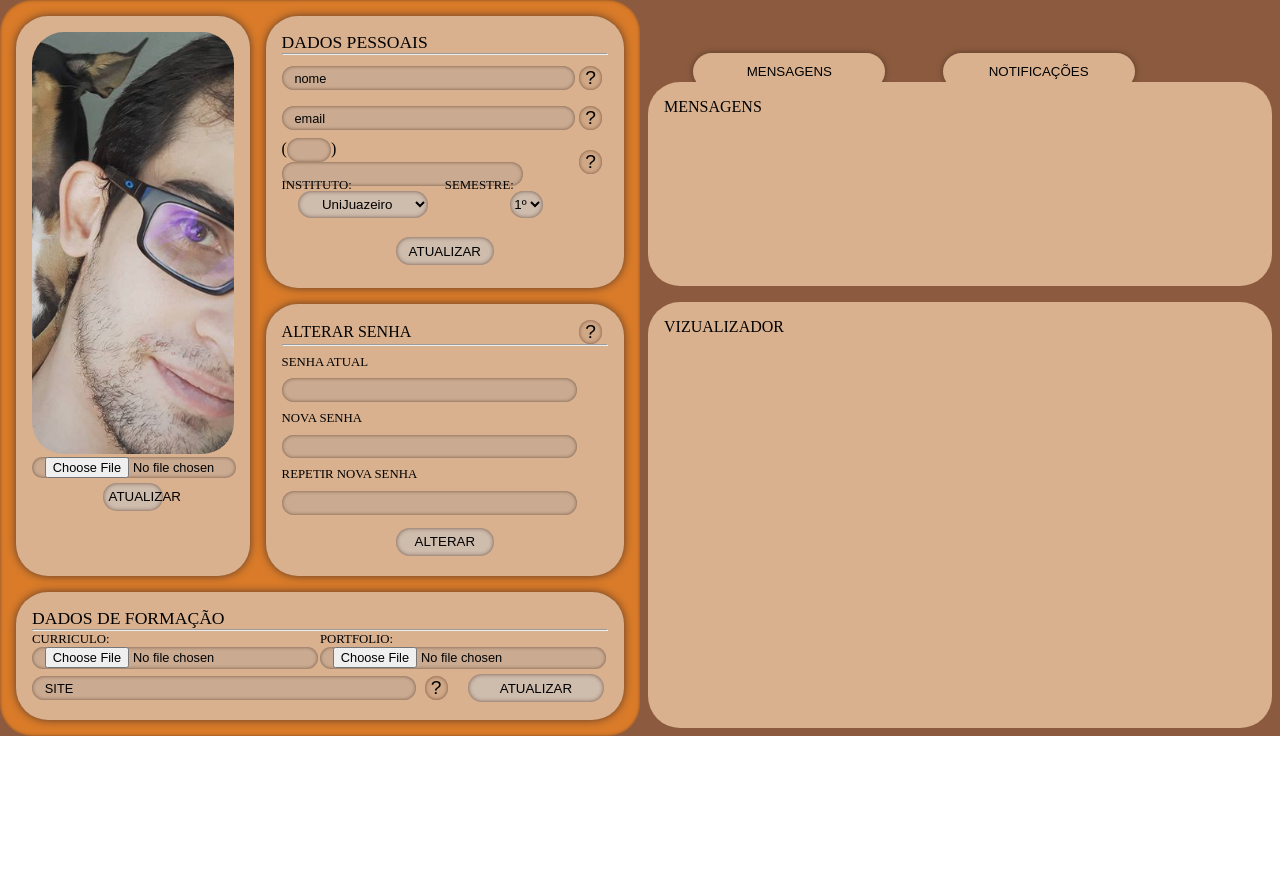
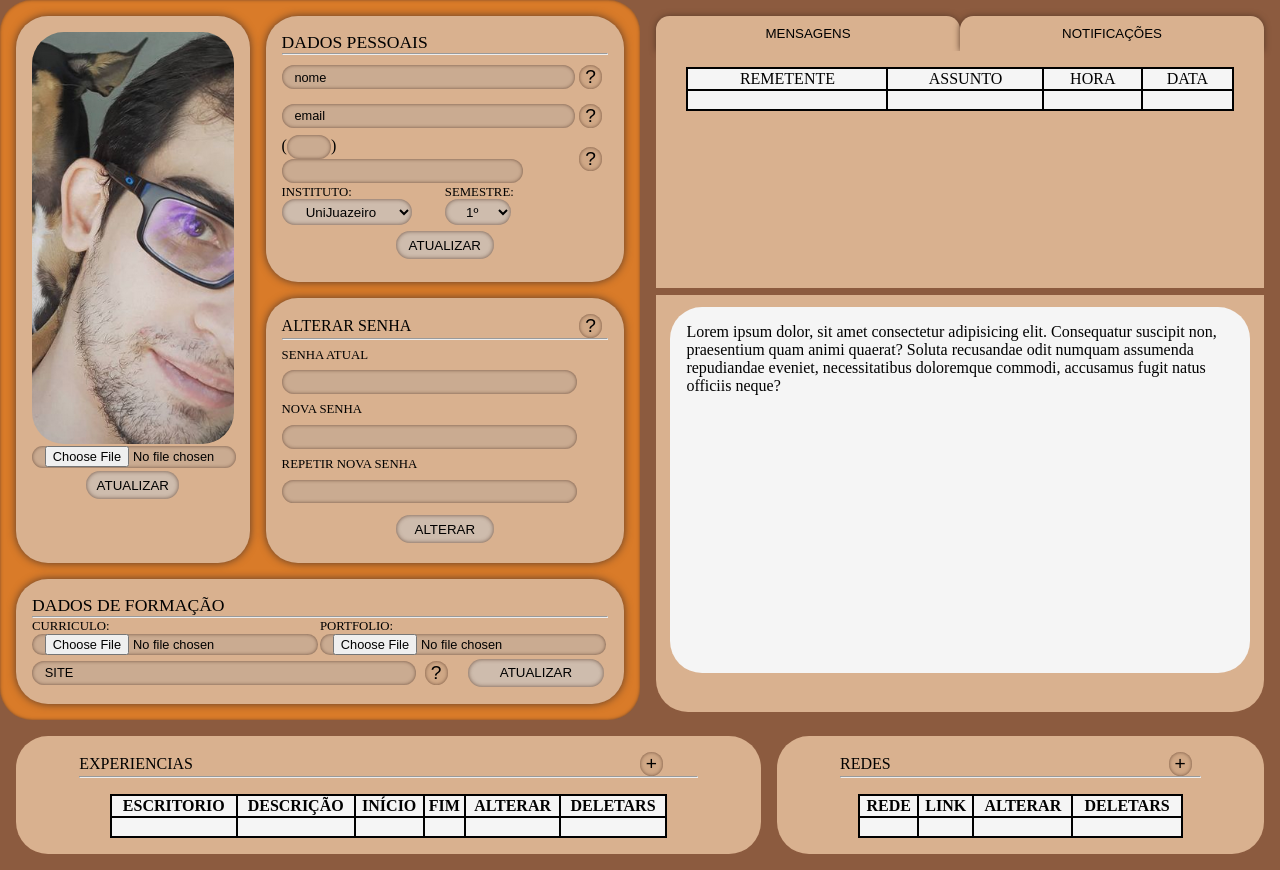
Before and after one commit to LuFipe/ArchLink, a plain HTML site: page Scratch/Area_Estudante.html in a window 1280 px wide. Before the commit the page ends 800 px from the top, so only its background shows below. Drawn offline with Linux system fonts and the light colour scheme.

Commit message:
Area do Estudante
-Finalizada

```diff
--- a/Scratch/Area_Estudante.html
+++ b/Scratch/Area_Estudante.html
@@ -97,14 +97,85 @@
 				</form>
 			</section>
 			<section id="Not_ID">
-				<div>
+				<div style="display: flex;">
 					<button class="notButn_CLASS">MENSAGENS</button>
 					<button class="notButn_CLASS">NOTIFICAÇÕES</button>
 				</div>
-				<div class="notDiv_CLASS">MENSAGENS</div>
-				<div class="notDiv_CLASS">VIZUALIZADOR</div>
+				<div class="div_CLASS">
+					<table>
+						<tr>
+							<td>REMETENTE</td>
+							<td>ASSUNTO</td>
+							<td>HORA</td>
+							<td>DATA</td>
+						</tr>
+						<tr>
+							<th></th>
+							<th></th>
+							<th></th>
+							<th></th>
+						</tr>
+					</table>
+				</div>
+				<div class="div_CLASS" style="grid-row-start: 4; border-radius: 0 0 2em 2em;">
+					<div id="viz_ID">
+						Lorem ipsum dolor, sit amet consectetur adipisicing elit. Consequatur suscipit non, praesentium quam animi quaerat? Soluta recusandae odit numquam assumenda repudiandae eveniet, necessitatibus doloremque commodi, accusamus fugit natus officiis neque?
+					</div>
+				</div>
 
 			</section>
+		</section>
+		<section id="expRede_ID">
+			<div class="div_CLASS erDiv_CLASS" id="divTabEXP_ID">
+				<div>
+					<div class="inputText_CLASS" >
+						<p>EXPERIENCIAS</p>
+						<button class="btnAjuda_CLASS">+</button>
+					</div>
+					<hr>
+				</div>
+				<table>
+					<tr>
+						<th>ESCRITORIO</th>
+						<th>DESCRIÇÃO</th>
+						<th>INÍCIO</th>
+						<th>FIM</th>
+						<th>ALTERAR</th>
+						<th>DELETARS</th>
+					</tr>
+					<tr>
+						<th></th>
+						<th></th>
+						<th></th>
+						<th></th>
+						<th></th>
+						<th></th>
+					</tr>
+				</table>
+			</div>
+			<div class="div_CLASS erDiv_CLASS" id="divTabRED_ID">
+				<div>
+					<div class="inputText_CLASS" >
+						<p>REDES</p>
+						<button class="btnAjuda_CLASS">+</button>
+					</div>
+					<hr>
+				</div>
+				<table>
+					<tr>
+						<th>REDE</th>
+						<th>LINK</th>
+						<th>ALTERAR</th>
+						<th>DELETARS</th>
+					</tr>
+					<tr>
+						<th></th>
+						<th></th>
+						<th></th>
+						<th></th>
+					</tr>
+				</table>
+			</div>
 		</section>
 	</main>
 	<footer></footer>
--- a/Scratch/CSS/PERFIL_style.css
+++ b/Scratch/CSS/PERFIL_style.css
@@ -1,8 +1,16 @@
 			/*	 ELEMENT	*/
 			/*				*/
 
+
+
 body{
 	margin: 0;
+}
+
+section{
+	display: grid;
+	padding: 1em;
+	background-color: rgba(140, 91, 63, 1);
 }
 
 p, hr{
@@ -39,17 +47,42 @@ button{
 	border-style: none;
 }
 
+button:hover, input:hover, select:hover{
+	cursor: pointer;
+}
+
 select{
 	background-color: rgba(204,192, 182, .8);
 	box-shadow: inset 0 0 .3em rgba(89,59, 42, .8);
 	border-style: none;
 	width: 60%;
 	height: 2em;
-	align-self: center;
-	margin: 0 auto 0 auto;
+	align-self: end;
 	text-align: center;
 	border-radius: 1em;
 }
+
+table{
+	width: 90%;
+	background-color: black;
+	margin: 1em auto auto auto;
+}
+
+tr{
+	background-color: white;
+}
+
+td{
+	height: 1em;
+	height: 1em;
+	background-color: whitesmoke;
+	text-align: center;
+}
+th{
+	height: 1em;
+	background-color: whitesmoke;
+}
+
 
 			/*				*/
 			/*	  CLASS		*/
@@ -68,6 +101,7 @@ select{
 .btnSub_CLASS{
 	height: 2.1em;
 	width: 30%;
+	min-width: 7em;
 	margin: auto;
 	border-radius: 1.5em;
 }
@@ -87,34 +121,46 @@ select{
 	font-size: 1.1em;
 }
 
+.labelForma_CLASS{
+	align-self: end;
+}
+
 .notButn_CLASS{
-	height: 50%;
-	width: 30%;
-	margin-top: 4em;
-	margin-left: 4em;
+	height: 100%;
+	width: 50%;
+	margin: 0;
+	padding: 0;
 	background-color: rgba(217, 177, 143, 1);
 	box-shadow: 0 0 .5em rgba(89,59, 42, 1);
+	border-radius: 1em 1em 0em 0em;
+}
+
+.div_CLASS{
+	background-color: rgba(217, 177, 143, 1);
+}
+
+.erDiv_CLASS{
+	padding: 1em 5% 1em 5%;
+	margin: 0.5em;
 	border-radius: 2em;
 }
 
-.notDiv_CLASS{
-	margin: .5em;
-	padding: 1em;
-	border-radius: 2em;
-	background-color: rgba(217, 177, 143, 1);
+.vertLine_CLASS{
+	height: 100%;
+	width: 1px;
+	background-color: black;
 }
-
 
 			/*				*/
 			/*		ID		*/
 			/*				*/
 
 section#PerfNot_ID{
-	display: grid;
 	grid-template-columns: 50% 50%;
-	height: 100%;
+	height: 45em;
 	background-color: rgba(140, 91, 63, 1);
 	font-size: 1em;
+	padding: 0;
 }
 
 
@@ -123,10 +169,9 @@ section#PerfNot_ID{
 section#Perf_ID{
 	grid-column-start: 1;
 	grid-column-end: 2;
-	display: grid;
 	grid-template-columns: 40% 60%;
 	grid-template-rows: 40% 40% 20%;
-	min-height: 45em;
+
 	background-color: rgba(217, 123, 41, 1);
 	box-shadow: inset 0 0 .2em rgba(89,59, 42, .8);
 	border-radius: 2em;
@@ -195,7 +240,7 @@ div#alterForma_ID{
 	grid-row-end: 7;
 	display: grid;
 	grid-template-columns: repeat(4,25%);
-	grid-template-rows: 30% 70%;
+	grid-template-rows: 50% 50%;
 }
 
 label#labelSem_ID{
@@ -211,6 +256,7 @@ select#selectSem_ID{
 	grid-row-start: 1;
 	grid-row-end: 3;
 	width: 20%;
+	min-width: 5em;
 }
 
 label#labelInst_ID{
@@ -289,9 +335,33 @@ button#btnAlterArq_ID{
 	width: 95%;
 }
 
-/*	FORMULARIO DE IMAGEM DE PERFIL	*/
+/*	FORMULARIO DE MENSAGENS E NOTIFICAÇÕES	*/
 
 section#Not_ID{
-	display: grid;
-	grid-template-rows: 10% 30% 60%;
+	grid-template-rows: 5% 34.1% 1% 59.9%;
+	padding-bottom: .5em;
 }
+
+div#viz_ID{
+	width: 90%;
+	height: 80%;
+	border-radius: 2em;
+	margin: 2% auto auto auto;
+	padding: 1em;
+	background-color: whitesmoke;
+}
+
+/*	FORMULARIO DE EXPERIENCIA E REDES	*/
+
+section#expRede_ID{
+	display: flex;
+	padding: .5em;
+}
+
+div#divTabEXP_ID{
+	width: 60%;
+}
+
+div#divTabRED_ID{
+	width: 35%;
+}
```
